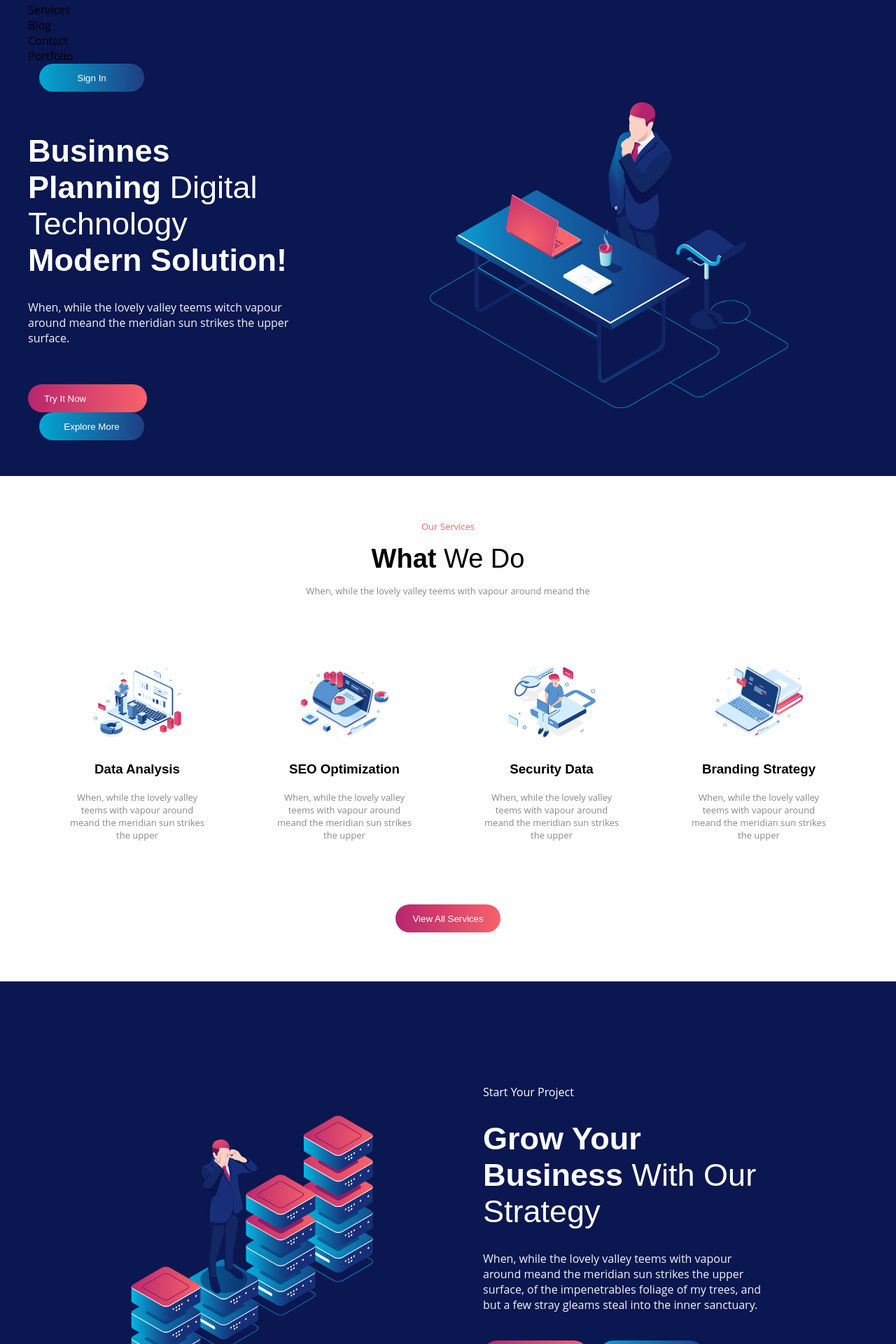
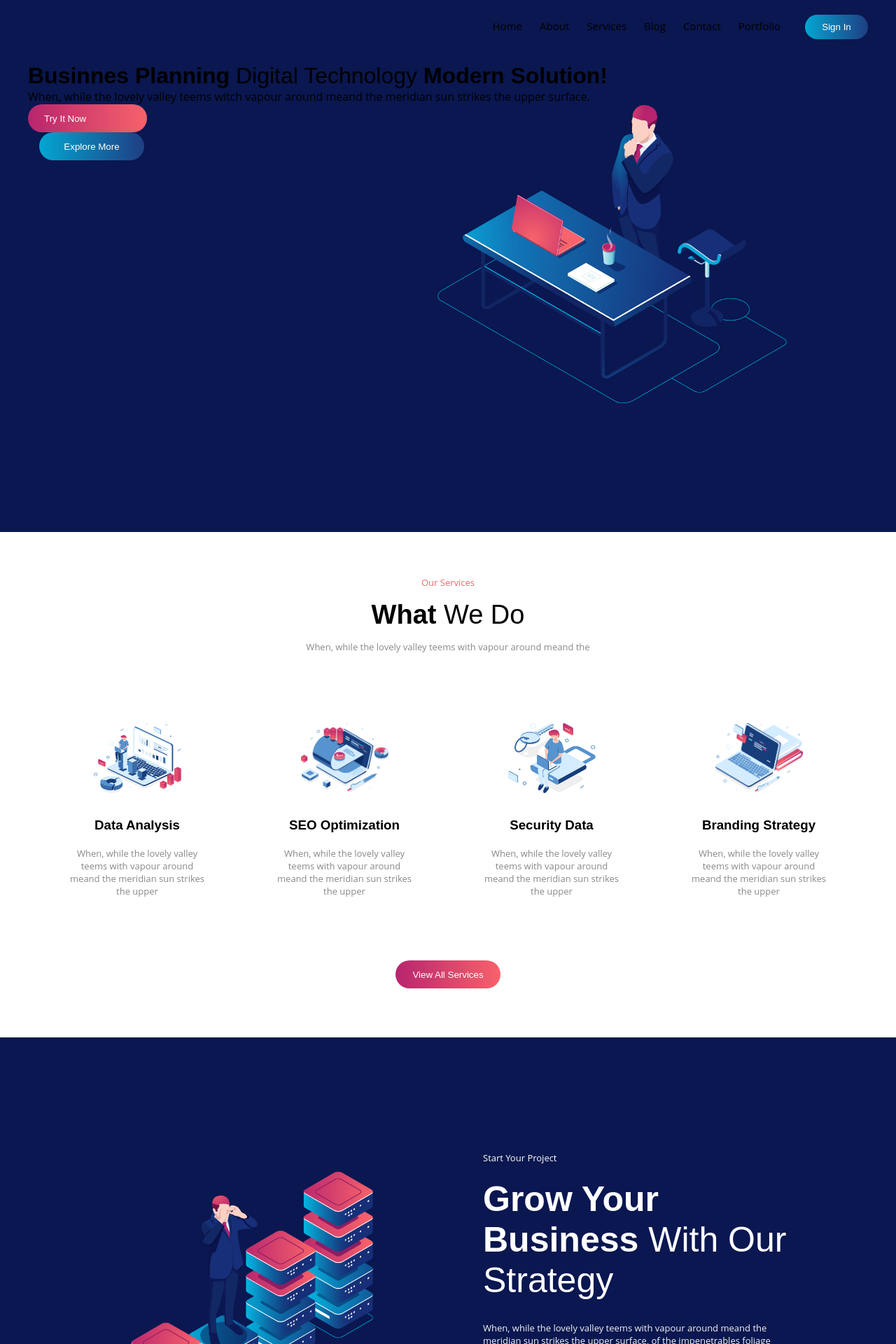
Before and after one commit to saragenuardi/proj-html-vuejs, a Vue app: page / in a window 1280 px wide. Shown: the top 1920 px of the page at 70% size. Built offline with nearby package versions, Linux system fonts and the light colour scheme.

Commit message:
aggiunto footer da completare

```diff
--- a/src/App.vue
+++ b/src/App.vue
@@ -8,6 +8,7 @@
     <AppBlog />
     <AppTestimonial />
     <AppSubcribeBox />
+    <AppFooter />
   </div>
 </template>
 
@@ -20,6 +21,7 @@ import AppPricing from "./components/AppPricing.vue";
 import AppBlog from "./components/AppBlog.vue";
 import AppTestimonial from "./components/AppTestimonial.vue";
 import AppSubcribeBox from "./components/AppSubcribeBox.vue";
+import AppFooter from "./components/AppFooter.vue";
 export default {
   name: "App",
   components: {
@@ -31,6 +33,7 @@ export default {
     AppBlog,
     AppTestimonial,
     AppSubcribeBox,
+    AppFooter,
   },
 };
 </script>
@@ -50,7 +53,9 @@ $secondary-gradient: linear-gradient(to right, #03a6d2 0%, #1f3e83 100%);
 $gradient-hover: linear-gradient(to right, #cc396d 0%, #f9646c 100%);
 $tertiary-gradient: linear-gradient(to bottom right, #020230 0%, #173270 100%);
 $tertiary-color: #f4f4f4;
-$footer-text-color: #aaa;
+$color-4: #aaa;
+$color-5: #69717b;
+$color-6: #b6246e;
 
 //Fonts
 $font-body: "Open Sans", sans-serif;
@@ -95,6 +100,10 @@ body {
   margin: 0 auto;
 }
 
+a {
+  text-decoration: none;
+}
+
 h1,
 h2,
 h3 {
@@ -127,6 +136,11 @@ ul {
   @include flex-space-between();
   align-items: center;
   padding: 0 23px;
+  cursor: pointer;
+}
+
+.pink-button:hover {
+  background: $secondary-gradient;
 }
 
 .white-button {
@@ -139,7 +153,7 @@ ul {
   padding: 0 23px;
 }
 
-.white-button-2{
+.white-button-2 {
   width: 125px;
   height: 40px;
   border-radius: 23px;
@@ -148,11 +162,26 @@ ul {
   cursor: pointer;
 }
 
+.opacity {
+  background-color: rgba(0, 0, 0, 0.4);
+  position: absolute;
+  top: 0;
+  left: 0;
+  width: 100%;
+  height: 100%;
+  border-radius: 23px;
+}
+
 .pink-2-button {
   background: $primary-gradient;
   color: #fff;
   @include buttons-style();
   width: 150px;
+  cursor: pointer;
+}
+
+.pink-2-button:hover {
+  background: $secondary-gradient;
 }
 
 .blue-button {
@@ -161,33 +190,58 @@ ul {
   margin-left: 16px;
   width: 150px;
   color: #fff;
+  cursor: pointer;
 }
 
+.blue-button:hover {
+  background: $primary-gradient;
+}
 //Header
 header {
   background-color: $primary-background-color;
-  height: 680px;
+  height: 760px;
   background-image: url("./assets/images/header.png");
   background-repeat: no-repeat;
-  background-size: 40%;
-  background-position: 80% 60%;
+  background-size: 39%;
+  background-position: 80% 45%;
   margin-bottom: 60px;
 
   .navbar {
     height: 90px;
-    display: flex;
+    @include flex-space-between();
     align-items: center;
+    &-left {
       .logo {
         height: 51px;
+      }
+    }
+    &-right {
+      li {
+        padding-left: 25px;
+        display: inline-block;
+        font-size: 15px;
+
+        a {
+          color: #fff;
+        }
+        button {
+          width: 90px;
+          height: 35px;
+          margin-left: 10px;
+        }
+
+        a {
+          color: #fff;
+        }
       }
     }
 
     .jumbotron {
       h1 {
-      width: 380px;
-      margin-top: 100px;
+        width: 460px;
+        margin-top: 140px;
         color: #fff;
-      font-size: 45px;
+        font-size: 50px;
       }
 
       span {
@@ -198,8 +252,10 @@ header {
       p {
         margin-top: 30px;
         margin-bottom: 55px;
-      width: 400px;
+        width: 340px;
         color: $tertiary-color;
+        font-size: 12px;
+      }
     }
   }
 }
@@ -264,19 +320,23 @@ header {
 
   .grow-your-business {
     margin-left: 650px;
+    > span {
+      font-size: 13px;
+    }
   }
 
   h2 {
-    width: 410px;
-    margin-top: 30px;
-    font-size: 45px;
+    width: 450px;
+    margin-top: 20px;
+    font-size: 50px;
   }
 
   p {
-    width: 400px;
+    width: 420px;
     margin-top: 30px;
     margin-bottom: 40px;
     color: $tertiary-color;
+    font-size: 13px;
   }
 }
 
@@ -331,7 +391,7 @@ header {
       padding: 18px 40px;
 
       span {
-        color: $primary-color;
+        color: $color-4;
         font-size: 10px;
       }
 
@@ -363,7 +423,7 @@ header {
 
 //Section PRICING
 
-/* Prova */
+
 .our-pricing-section {
   width: 100%;
   height: 500px;
@@ -392,7 +452,6 @@ header {
 
   .container {
     @include flex-space-between();
-    position: absolute;
     left: 158px;
   }
 
@@ -516,7 +575,7 @@ header {
         font-weight: bold;
       }
 
-      .w {
+      .button-container {
         display: flex;
         justify-content: center;
         button {
@@ -531,7 +590,7 @@ header {
   }
 }
 //Section BLOG
-.weila-section {
+.blog-section {
   background-color: $secondary-background-color;
   height: 700px;
   padding-top: 400px;
@@ -570,12 +629,12 @@ h2 {
     color: #fff;
     border-radius: 23px;
 
-    .wa {
+    .inner-left {
       display: flex;
       align-items: flex-end;
     }
 
-    .wi {
+    .inner-right {
       position: relative;
       display: flex;
       align-items: flex-end;
@@ -585,7 +644,7 @@ h2 {
       position: relative;
       font-size: 11px;
     }
-    .trattino {
+    .dash {
       margin: 0 7px;
     }
     h3 {
@@ -613,7 +672,7 @@ h2 {
     span {
       font-size: 11px;
     }
-    .trattino {
+    .dash {
       margin: 0 7px;
     }
     h3 {
@@ -638,41 +697,41 @@ h2 {
     justify-content: flex-end;
     border-radius: 23px;
 
-      span{
+    span {
       font-size: 11px;
     }
-      .trattino{
+    .dash {
       margin: 0 7px;
     }
-      h3{
+    h3 {
       margin: 25px 0;
       font-size: 16px;
     }
-      p{
+    p {
       font-size: 11px;
     }
-      button{
+    button {
       margin-top: 40px;
     }
   }
 }
 
 //Section TESTIMONIAL
-.testimonial-section{
+.testimonial-section {
   text-align: center;
   padding-top: 310px;
   position: relative;
 
-  > span{
+  > span {
     color: $secondary-color;
     font-size: 13px;
   }
-  h2{
+  h2 {
     margin: 5px 0 20px 0;
     font-size: 38px;
   }
 
-  > p{
+  > p {
     color: $primary-color;
     font-size: 13px;
     width: 37%;
@@ -680,16 +739,16 @@ h2 {
     margin-bottom: 75px;
   }
 
-  .quotes-container{
+  .quotes-container {
     text-align: left;
     @include flex-space-between();
 
-    &-box{
+    &-box {
       width: 30%;
       position: relative;
       text-align: center;
 
-      .quotation-mark{
+      .quotation-mark {
         position: absolute;
         font-size: 170px;
         top: 30px;
@@ -697,54 +756,52 @@ h2 {
         opacity: 0.1;
       }
 
-      img{
+      img {
         height: 60px;
         border-radius: 100%;
-        border: 3px solid fuchsia;
+        border: 3px solid $color-6 ;
       }
 
-      .icons{
+      .icons {
         padding: 26px 0;
         position: relative;
         z-index: 2;
         font-size: 12px;
 
-        .fas{
-          color: fuchsia;
+        .fas {
+          color: $color-6;
         }
-        .far{
-          color: fuchsia;
+        .far {
+          color: $color-6;
         }
       }
 
-      p{
+      p {
         font-size: 13px;
         padding-bottom: 20px;
       }
 
-      .credits{
-
-        span{
+      .credits {
+        span {
           font-size: 13px;
           font-weight: bold;
         }
 
-        p{
+        p {
           margin-top: 7px;
         }
       }
-
     }
   }
-  .partners-img{
+  .partners-img {
     display: flex;
     justify-content: space-around;
     margin-top: 140px;
 
-    img{
+    img {
       height: 52px;
     }
-    img:nth-child(2){
+    img:nth-child(2) {
       height: 30px;
       margin-top: 12px;
     }
--- /dev/null
+++ b/src/components/AppFooter.vue
@@ -0,0 +1,149 @@
+<template>
+  <footer>
+    <div class="container">
+      <div class="footer-content">
+        <div class="footer-content-column-a">
+          <img class="logo" :src="logo" alt="">
+          <p>When, while lovely valley teems vapour aroundmeand meridian sun strikes the upper impenetrable</p>
+        </div>
+        <div class="footer-content-column-b">
+          <h3>Quick Links</h3>
+          <ul>
+            <!-- <li v-for="element in footerQuickLinks"> <a href="">{{element}}</a> </li> -->
+          </ul>
+        </div>
+        <div class="footer-content-column-c">
+          <h3>Resources</h3>
+          <ul>
+            <!-- <li v-for="element in footerResources"> <a href="">{{element}}</a> </li> -->
+          </ul>
+        </div>
+        <div class="footer-content-column-d">
+          <h3>Contact Us</h3>
+          <ul>
+            <!-- <li v-for="element in footerContactUs">
+              <p> <span>Address:</span> {{element.address}}</p>
+              <p> <span>Phone:</span> {{element.phone}}</p>
+              <p> <span>Email:</span> {{element.email}}</p>
+            </li> -->
+          </ul>
+        </div>
+      </div>
+
+    </div>
+    <hr>
+    <div class="container">
+      <div class="credits">
+        <div class="credits-left">
+          <p>© 2020 Phlox. All Rights Reserved.</p>
+        </div>
+        <div class="credits-right">
+          <i class="fab fa-instagram"></i>
+          <i class="fab fa-linkedin-in"></i>
+          <i class="fab fa-facebook-f"></i>
+          <i class="fab fa-twitter"></i>
+        </div>
+      </div>
+    </div>
+  </footer>
+</template>
+
+<script>
+export default {
+  name: "AppFooter",
+};
+</script>
+
+ <style lang="scss">
+$primary-background-color:#0A1750 ;
+$footer-text-color: #aaa;
+$color-4: #aaa;
+$color-5: #69717b;
+
+@mixin flex-space-between {
+  display: flex;
+  justify-content: space-between;
+}
+
+footer {
+  background-color: $primary-background-color;
+  height: 540px;
+  margin-top: 205px;
+
+  .footer-content {
+    padding-top: 200px;
+    @include flex-space-between();
+
+    a {
+      color: $color-5;
+    }
+
+    h3 {
+      color: #fff;
+      font-size: 16px;
+      padding-bottom: 15px;
+    }
+
+    &-column-a {
+      width: 280px;
+
+      p {
+        color: $color-4;
+        margin-top: 35px;
+        font-size: 13px;
+      }
+    }
+  }
+}
+
+li {
+  padding-bottom: 13px;
+
+
+&-column-c {
+  padding-top: 15px;
+  li {
+    padding-bottom: 13px;
+  }
+}
+&-column-d {
+  padding-top: 15px;
+  width: 300px;
+  color: $color-5;
+
+  span {
+    color: #fff;
+  }
+
+  p {
+    margin-bottom: 5px;
+  }
+
+  p:first-child {
+    margin: 5px 0 20px 0;
+  }
+}
+
+hr {
+  margin-top: 40px;
+  border: none;
+  height: 0.5px;
+  background-color: $color-5;
+  margin-bottom: 20px;
+}
+.credits {
+  @include flex-space-between();
+
+  &-left {
+    color: $color-5;
+  }
+  &-right {
+    i {
+      padding-left: 30px;
+      font-size: 14px;
+      color: #fff;
+    }
+  }
+}
+}
+</style>
--- a/src/components/AppPricing.vue
+++ b/src/components/AppPricing.vue
@@ -3,7 +3,7 @@
       <div class="our-pricing-section">
         <span>Price List</span>
         <h2>Our <span class="weight-normal">Pricing</span></h2>
-        <p class="services-description">
+        <p>
           When, while the lovely valley teems with vapour around meand the
           meridian sun strikes the upper surface.
         </p>
@@ -28,7 +28,7 @@
                 <li><span>Exceptional</span> Design</li>
               </ul>
 
-              <div class="w">
+              <div class="button-container">
                 <button class="pink-button">
                   <span>Order Now</span>
                   <i class="fas fa-long-arrow-alt-right"></i>
@@ -57,7 +57,7 @@
                 <li><span>Exceptional</span> Design</li>
               </ul>
 
-              <div class="w">
+              <div class="button-container">
                 <button class="white-button">
                   <span>Order Now</span>
                   <i class="fas fa-long-arrow-alt-right"></i>
@@ -86,7 +86,7 @@
                 <li><span>Exceptional</span> Design</li>
               </ul>
 
-              <div class="w">
+              <div class="button-container">
                 <button class="pink-button">
                   <span>Order Now</span>
                   <i class="fas fa-long-arrow-alt-right"></i>
--- a/src/components/AppSubcribeBox.vue
+++ b/src/components/AppSubcribeBox.vue
@@ -33,7 +33,7 @@ export default {
   align-items: center;
   background: linear-gradient(to right, #b7256e 0%, #f8626b 100%);
   border-radius: 26px;
-  // bottom
+  //bottom
 
   &-left {
     h2 {
```
Also changed, not shown: src/components/AppBlog.vue (+7 -7 lines). Lines whose indentation alone changed are shown as unchanged.
